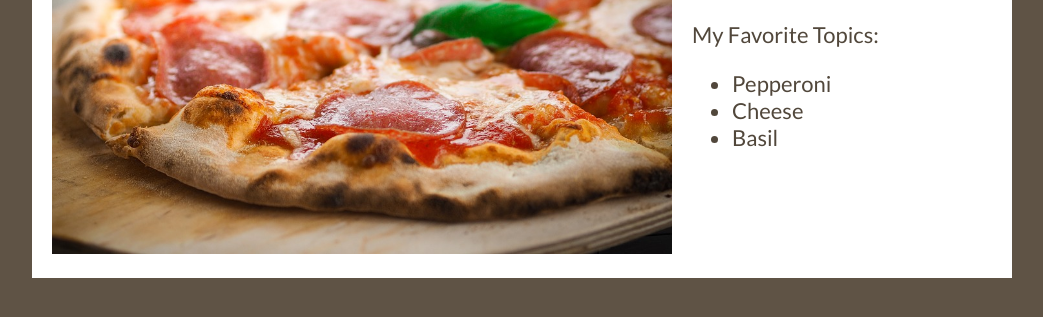
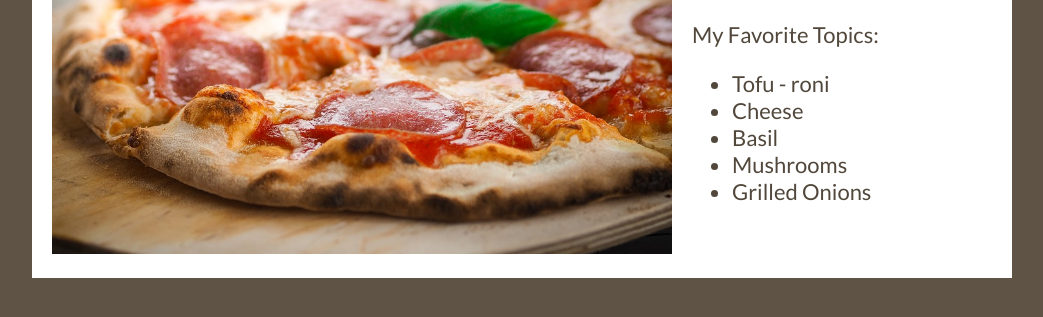
Before and after one commit to ntylerwarner/Pizza-Webpage, a plain HTML site: page index.html in a window 1280 px wide. Shown: the part 199-516 px from the top of the page, without its empty margins (118-1161 px from the left). Drawn offline with Linux system fonts and the light colour scheme; a web font is replaced by a local one.

Commit message:
Add '/ Edit Toppings
Changed Pepperoni to Tofu - Roni.  added Mushrooms and Grilled Onions.

```diff
--- a/index.html
+++ b/index.html
@@ -20,9 +20,11 @@
     <h1>Pizza!</h1>
     <p>My Favorite Topics: </p>
     <ul>
-      <li>Pepperoni</li>
+      <li>Tofu - roni</li>
       <li>Cheese</li>
       <li>Basil</li>
+      <li>Mushrooms</li>
+      <li>Grilled Onions</li>
     </ul>
   </div>
 </div>
```
Also changed, not shown: 1 other file.
